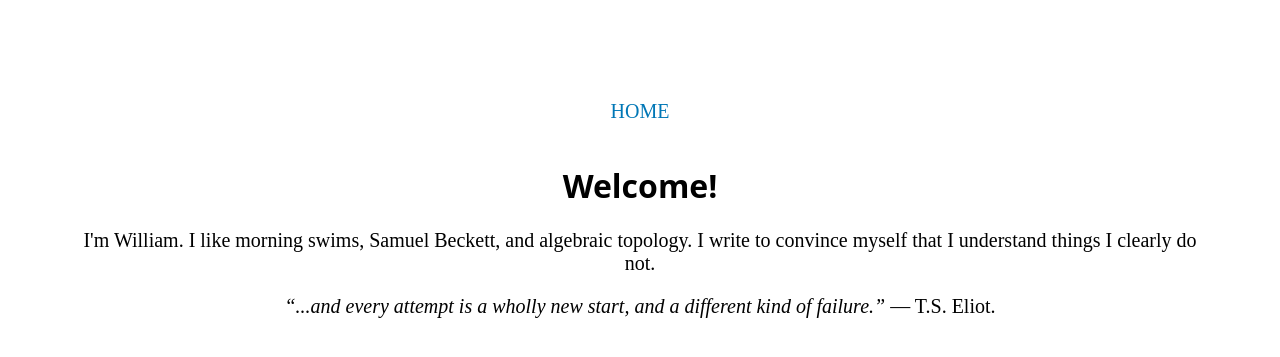
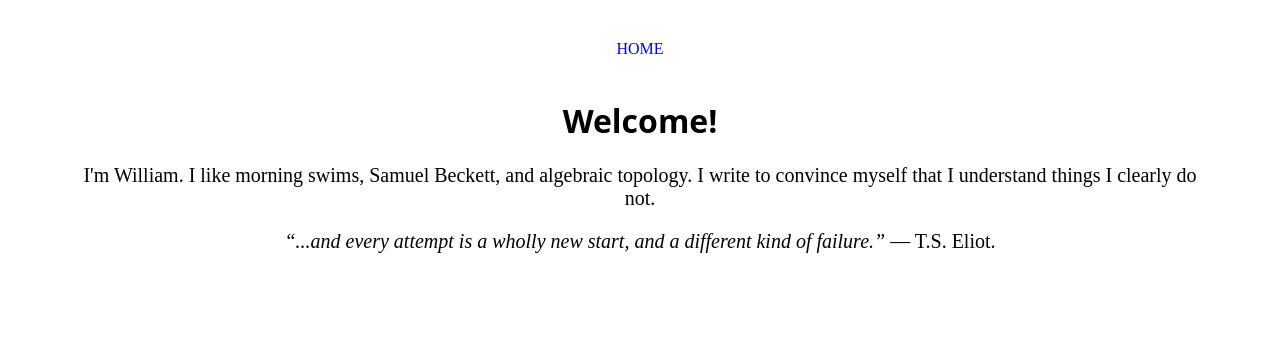
Before and after one commit to williamrygao/williamrygao.github.io, a Jekyll site: the page built from index.md, in a window 1280 px wide. Shown: the top 357 px of the page. Built offline with Jekyll 4.4.1, drawn with Linux system fonts in a browser that asks for light colours.

Commit message:
Update style.css

```diff
--- a/_layouts/default.html
+++ b/_layouts/default.html
@@ -8,7 +8,7 @@
 </head>
 <body>
   <nav>
-    <a href="/index.md" class="home-link">HOME</a>
+    <a href="/index.html">HOME</a>
   </nav>
   <main>
     {{ content }}
--- a/assets/css/style.css
+++ b/assets/css/style.css
@@ -1,5 +1,5 @@
 body {
-  margin: 80px 80px;
+  margin: 20px 80px;
   font-family: "Times New Roman", Times, serif;
   color: #333;
   background-color: #fff;
@@ -35,14 +35,14 @@ nav {
   background-color: #fff;
 }
 
-.home-link {
-  font-size: 1.25rem;
-  color: #0077b6;
+a {
+  font-size: 1rem;
+  color: blue;
   text-decoration: none;
   padding: 10px;
 }
 
-.home-link:hover {
-  color: #004d6e;
+a:hover {
+  color: darkblue;
   text-decoration: underline;
 }
```
